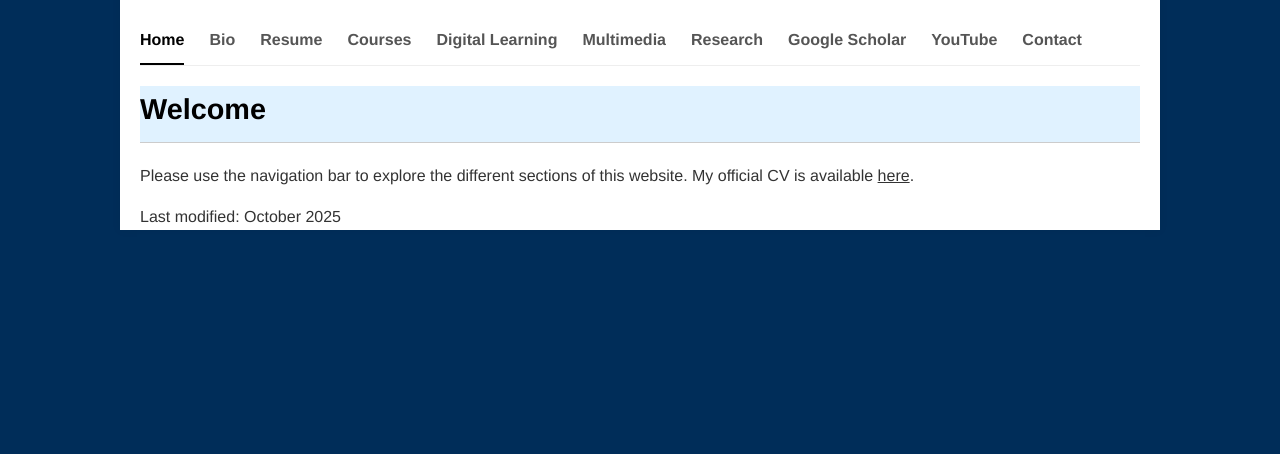
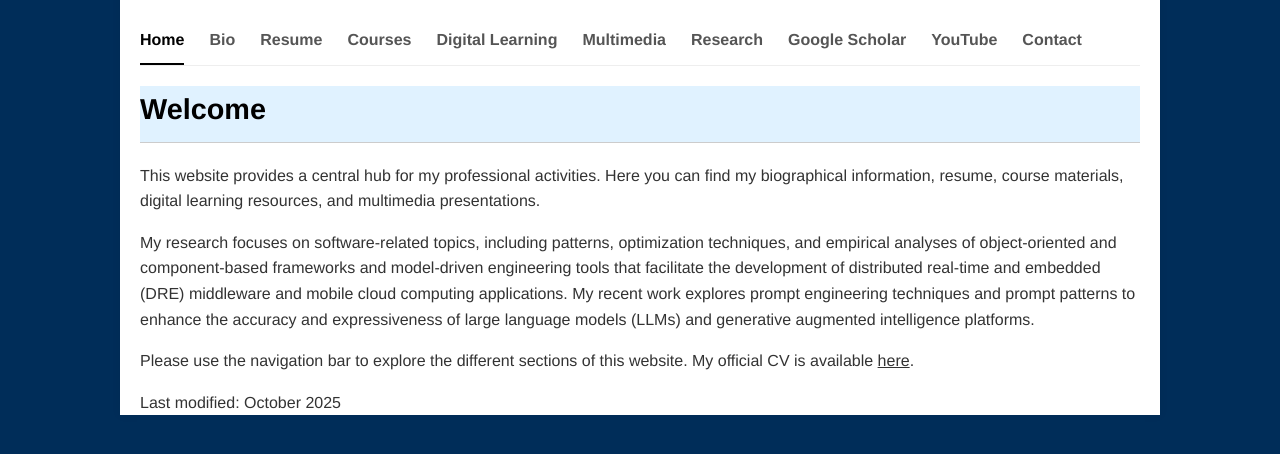
Before and after one commit to dschmidt-pages/dschmidt-pages.github.io, a plain HTML site: page index.html in a window 1280 px wide. Shown: the part 192-646 px from the top of the page. Drawn offline with Linux system fonts and the light colour scheme.

Commit message:
Update index.html

```diff
--- a/index.html
+++ b/index.html
@@ -43,6 +43,12 @@
         <main>
             <h2>Welcome</h2>
             <p>
+                This website provides a central hub for my professional activities. Here you can find my biographical information, resume, course materials, digital learning resources, and multimedia presentations.
+            </p>
+            <p>
+                My research focuses on software-related topics, including patterns, optimization techniques, and empirical analyses of object-oriented and component-based frameworks and model-driven engineering tools that facilitate the development of distributed real-time and embedded (DRE) middleware and mobile cloud computing applications. My recent work explores prompt engineering techniques and prompt patterns to enhance the accuracy and expressiveness of large language models (LLMs) and generative augmented intelligence platforms.
+            </p>
+            <p>
                 Please use the navigation bar to explore the different sections of this website. My official CV is available <a href="https://www.cs.wm.edu/~dcschmidt/resume.pdf">here</a>.
             </p>
         </main>
```
